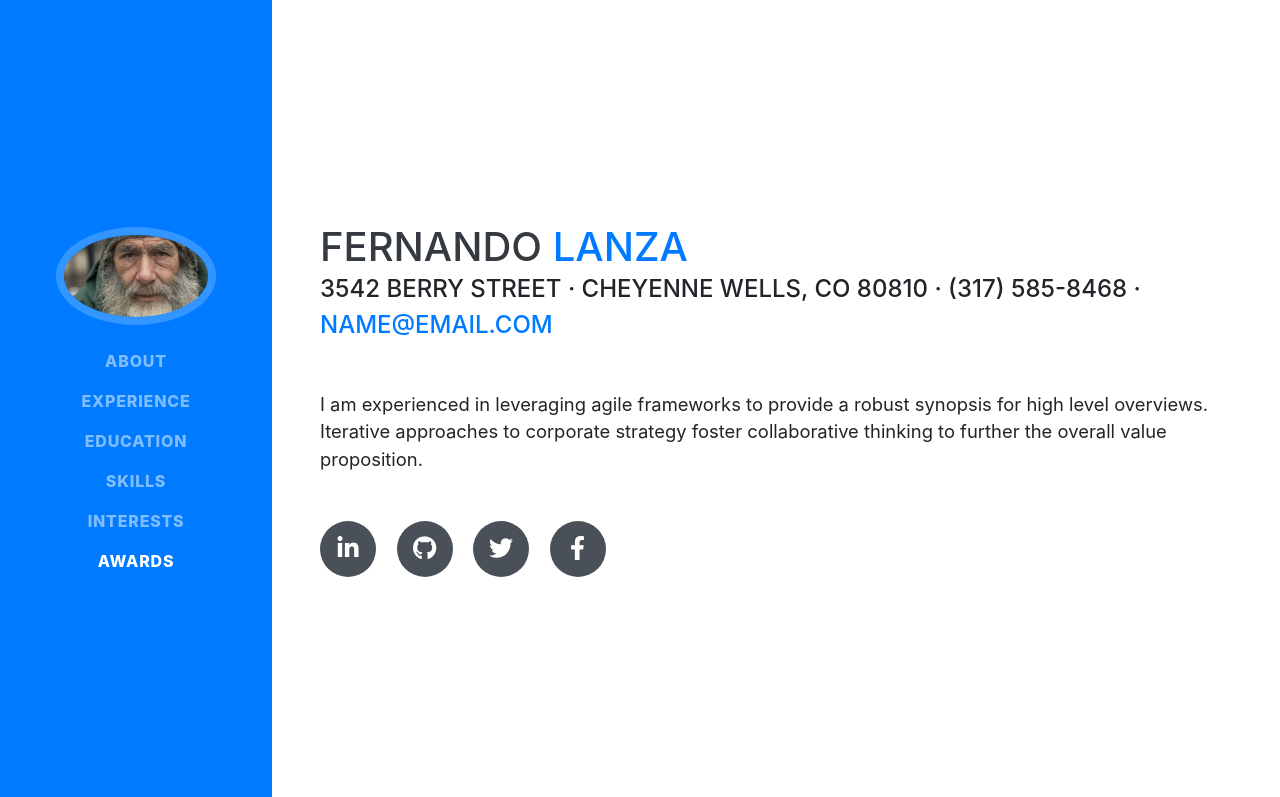
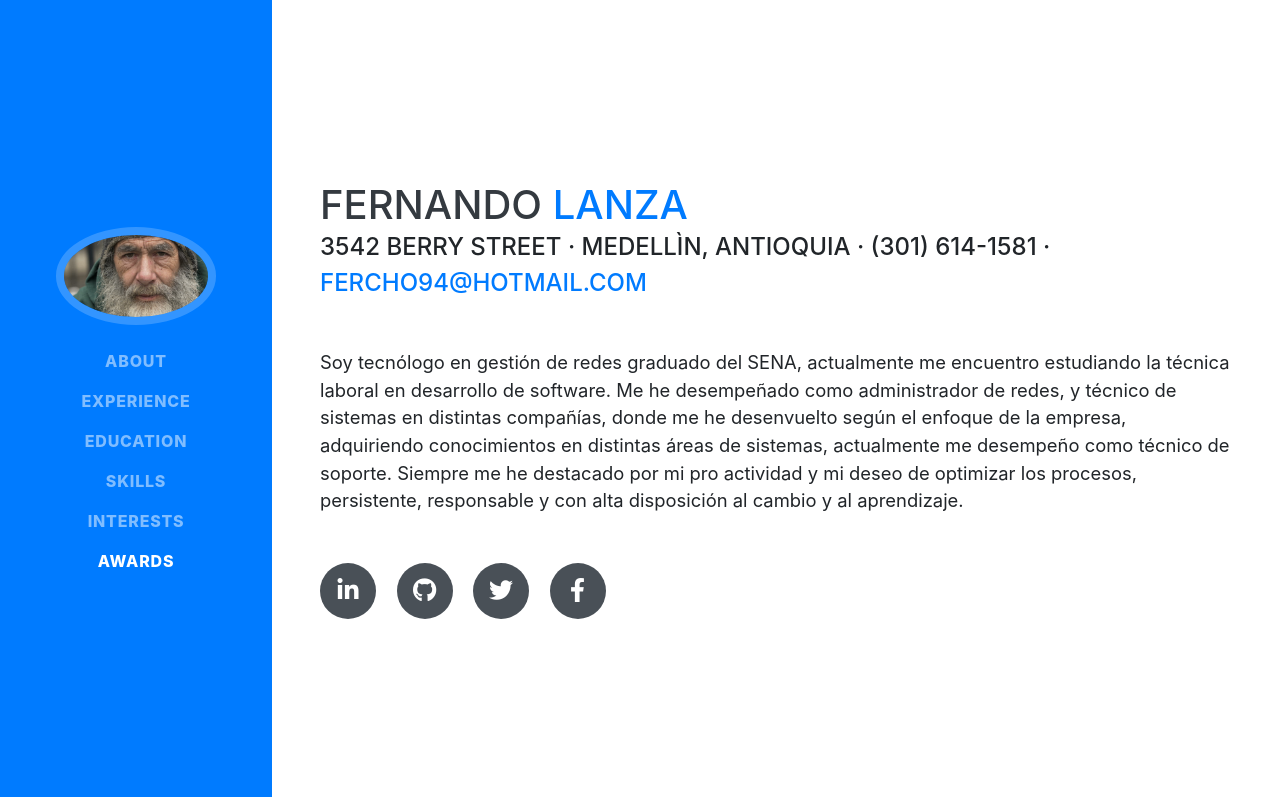
Before and after one commit to fercho94/HojaDeVida, a website with bundled scripts: page index.html in a window 1280 px wide. Shown: the top 797 px of the page. Built offline with nearby package versions, Linux system fonts and the light colour scheme; a web font is replaced by a local one.

Commit message:
update
1 udt

```diff
--- a/index.html
+++ b/index.html
@@ -66,10 +66,15 @@
         <h1 class="mb-0">Fernando
           <span class="text-primary">Lanza</span>
         </h1>
-        <div class="subheading mb-5">3542 Berry Street · Cheyenne Wells, CO 80810 · (317) 585-8468 ·
-          <a href="mailto:name@email.com">name@email.com</a>
+        <div class="subheading mb-5">3542 Berry Street · Medellìn, Antioquia · (301) 614-1581 ·
+          <a href="mailto:name@email.com">fercho94@hotmail.com</a>
         </div>
-        <p class="lead mb-5">I am experienced in leveraging agile frameworks to provide a robust synopsis for high level overviews. Iterative approaches to corporate strategy foster collaborative thinking to further the overall value proposition.</p>
+        <p class="lead mb-5">Soy tecnólogo en gestión de redes graduado del SENA, actualmente me encuentro estudiando la técnica laboral en
+          desarrollo de software. Me he desempeñado como administrador de redes, y técnico de sistemas en distintas
+          compañías, donde me he desenvuelto según el enfoque de la empresa, adquiriendo conocimientos en distintas
+          áreas de sistemas, actualmente me desempeño como técnico de soporte. Siempre me he destacado por mi pro
+          actividad y mi deseo de optimizar los procesos, persistente, responsable y con alta disposición al cambio y al
+          aprendizaje.</p>
         <div class="social-icons">
           <a href="#">
             <i class="fab fa-linkedin-in"></i>
```
